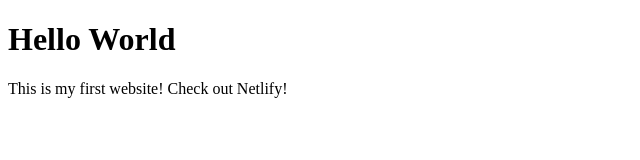
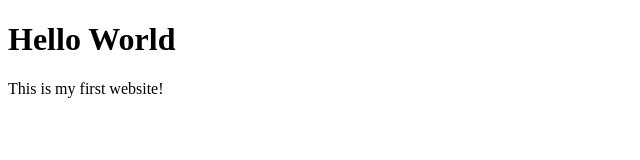
Before and after one commit to yoshiwoa/codespace-demo, a plain HTML site: page index.html in a window 1280 px wide. Shown: the whole page, without its empty margins (0-640 px from the left). Drawn offline with Linux system fonts and the light colour scheme.

Commit message:
Removed new message from index.html

```diff
--- a/index.html
+++ b/index.html
@@ -7,6 +7,6 @@
 </head>
 <body>
     <h1>Hello World</h1>
-    <p>This is my first website! Check out Netlify!</p>
+    <p>This is my first website!</p>
 </body>
 </html>
```
